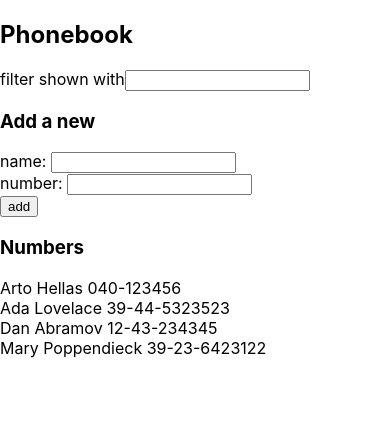
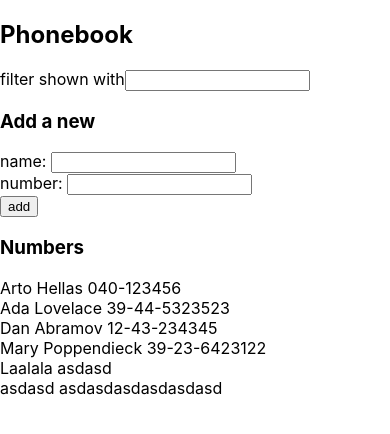
Before and after one commit to VictoriaBlat/fullStackOpen2020, a React (Create React App) app in the folder part2/phonebook/: page / in a window 390 px wide. Shown: the top 434 px of the page. Built offline with nearby package versions, Linux system fonts and the light colour scheme; data requests are answered from the project's data file.

Commit message:
Phonebook step8

```diff
--- a/part2/phonebook/db.json
+++ b/part2/phonebook/db.json
@@ -19,6 +19,16 @@
       "name": "Mary Poppendieck",
       "number": "39-23-6423122",
       "id": 4
+    },
+    {
+      "name": "Laalala",
+      "number": "asdasd",
+      "id": 5
+    },
+    {
+      "name": "asdasd",
+      "number": "asdasdasdasdasdasd",
+      "id": 6
     }
   ]
 }
--- a/part2/phonebook/src/App.js
+++ b/part2/phonebook/src/App.js
@@ -11,7 +11,7 @@ const App = () => {
   const [search, setSearch] = useState();
 
   useEffect(() => {
-    axios.get("http://localhost:3001/persons").then((res) => {
+    axios.get("http://localhost:3004/persons").then((res) => {
       console.log(res.data);
       setPersons(res.data);
       setSearch(res.data);
@@ -20,17 +20,27 @@ const App = () => {
 
   const addNewName = (event) => setNewName(event.target.value);
   const addNewNumber = (event) => setNewNumber(event.target.value);
+
   const addContact = (event) => {
     event.preventDefault();
 
     if (persons.some((person) => person.name === newName)) {
       window.alert(`${newName} is already added to phonebook`);
     } else {
-      let x = { name: newName, number: newNumber };
-      setPersons(persons.concat(x));
-      setSearch(persons.concat(x));
-      setNewName("");
-      setNewNumber("");
+      let newPerson = { name: newName, number: newNumber };
+
+      axios
+        .post("http://localhost:3004/persons", newPerson)
+        .then((response) => {
+          setPersons(persons.concat(response.data));
+          setSearch(persons.concat(response.data));
+          setNewName("");
+          setNewNumber("");
+        });
+      // setPersons(persons.concat(newPerson));
+      // setSearch(persons.concat(newPerson));
+      // setNewName("");
+      // setNewNumber("");
     }
   };
 
```
